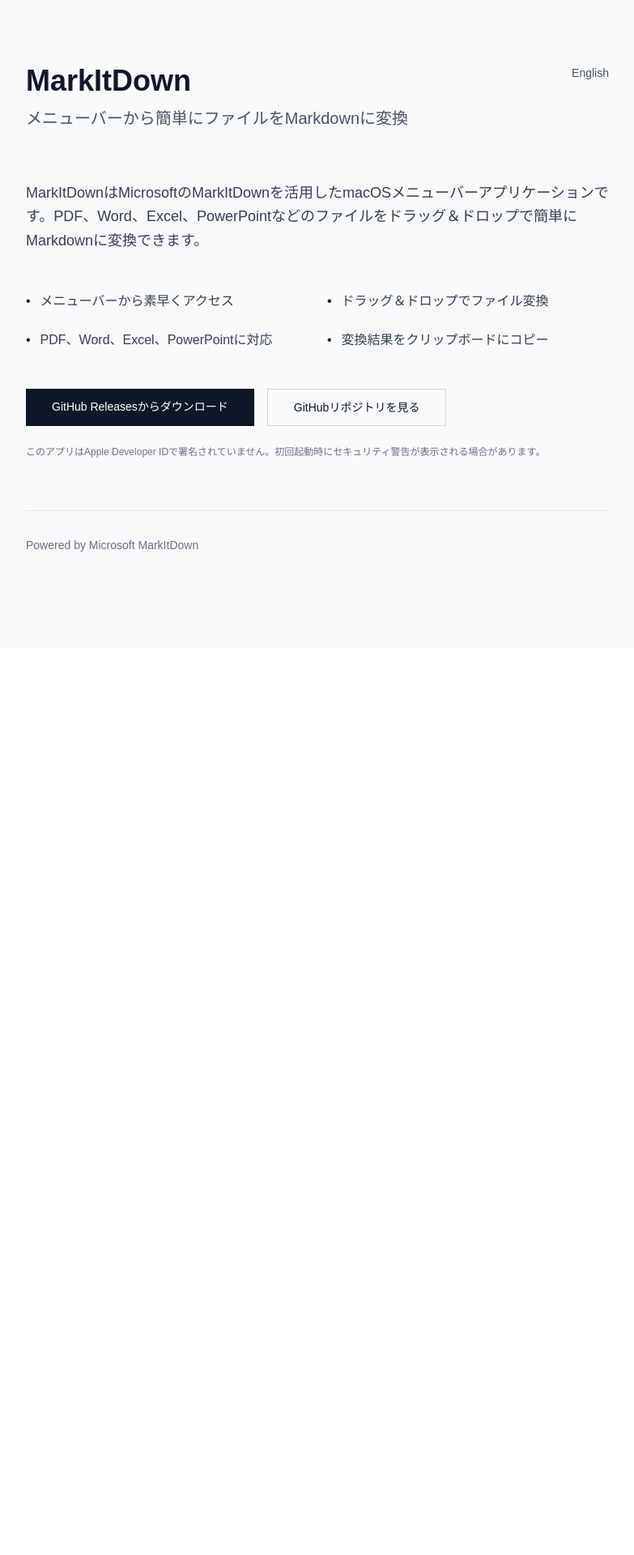
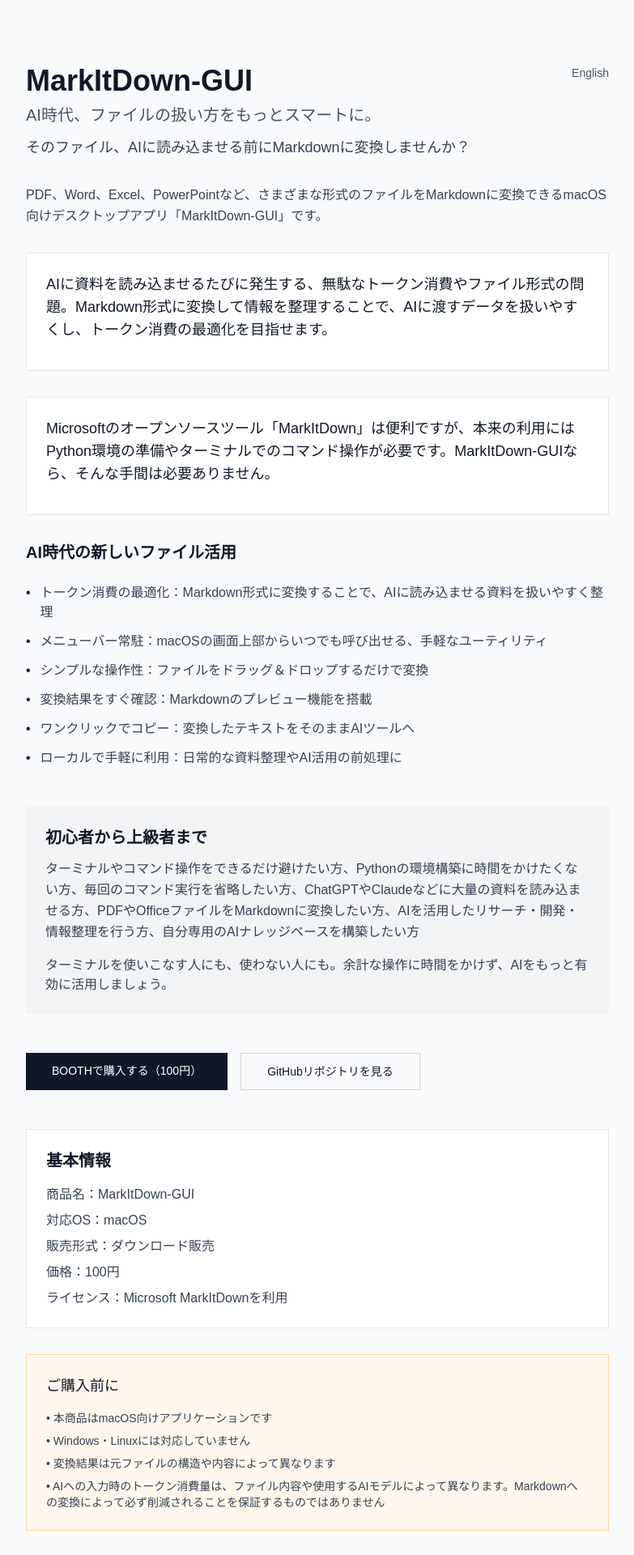
Before and after one commit to rt18formula1/MarkItDown-GUI, a Next.js app in the folder web-nextjs/: page / in a window 1280 px wide. Shown: the top 1920 px of the page at 81% size, without its empty margins (248-1031 px from the left). Before the commit the page ends 800 px from the top, so only its background shows below. Built offline with nearby package versions, Linux system fonts and the light colour scheme.

Commit message:
Add BOOTH sales page
- Update site with full BOOTH sales copy
- Add BOOTH purchase link (100 JPY)
- Add product information and notes
- Update README with BOOTH link
- Transform into sales landing page

```diff
--- a/web-nextjs/app/page.tsx
+++ b/web-nextjs/app/page.tsx
@@ -5,33 +5,73 @@
 const translations = {
   ja: {
     langSwitch: 'English',
-    title: 'MarkItDown',
-    subtitle: 'メニューバーから簡単にファイルをMarkdownに変換',
-    description: 'MarkItDownはMicrosoftのMarkItDownを活用したmacOSメニューバーアプリケーションです。PDF、Word、Excel、PowerPointなどのファイルをドラッグ＆ドロップで簡単にMarkdownに変換できます。',
+    title: 'MarkItDown-GUI',
+    subtitle: 'AI時代、ファイルの扱い方をもっとスマートに。',
+    tagline: 'そのファイル、AIに読み込ませる前にMarkdownに変換しませんか？',
+    description: 'PDF、Word、Excel、PowerPointなど、さまざまな形式のファイルをMarkdownに変換できるmacOS向けデスクトップアプリ「MarkItDown-GUI」です。',
+    problem: 'AIに資料を読み込ませるたびに発生する、無駄なトークン消費やファイル形式の問題。Markdown形式に変換して情報を整理することで、AIに渡すデータを扱いやすくし、トークン消費の最適化を目指せます。',
+    solution: 'Microsoftのオープンソースツール「MarkItDown」は便利ですが、本来の利用にはPython環境の準備やターミナルでのコマンド操作が必要です。MarkItDown-GUIなら、そんな手間は必要ありません。',
     features: [
-      'メニューバーから素早くアクセス',
-      'ドラッグ＆ドロップでファイル変換',
-      'PDF、Word、Excel、PowerPointに対応',
-      '変換結果をクリップボードにコピー'
+      'トークン消費の最適化：Markdown形式に変換することで、AIに読み込ませる資料を扱いやすく整理',
+      'メニューバー常駐：macOSの画面上部からいつでも呼び出せる、手軽なユーティリティ',
+      'シンプルな操作性：ファイルをドラッグ＆ドロップするだけで変換',
+      '変換結果をすぐ確認：Markdownのプレビュー機能を搭載',
+      'ワンクリックでコピー：変換したテキストをそのままAIツールへ',
+      'ローカルで手軽に利用：日常的な資料整理やAI活用の前処理に'
     ],
-    downloadBtn: 'GitHub Releasesからダウンロード',
-    warning: 'このアプリはApple Developer IDで署名されていません。初回起動時にセキュリティ警告が表示される場合があります。',
-    repoBtn: 'GitHubリポジトリを見る'
+    audience: 'ターミナルやコマンド操作をできるだけ避けたい方、Pythonの環境構築に時間をかけたくない方、毎回のコマンド実行を省略したい方、ChatGPTやClaudeなどに大量の資料を読み込ませる方、PDFやOfficeファイルをMarkdownに変換したい方、AIを活用したリサーチ・開発・情報整理を行う方、自分専用のAIナレッジベースを構築したい方',
+    closing: 'ターミナルを使いこなす人にも、使わない人にも。余計な操作に時間をかけず、AIをもっと有効に活用しましょう。',
+    purchaseBtn: 'BOOTHで購入する（100円）',
+    repoBtn: 'GitHubリポジトリを見る',
+    basicInfo: '基本情報',
+    productName: '商品名：MarkItDown-GUI',
+    os: '対応OS：macOS',
+    format: '販売形式：ダウンロード販売',
+    price: '価格：100円',
+    license: 'ライセンス：Microsoft MarkItDownを利用',
+    note: 'ご購入前に',
+    notes: [
+      '本商品はmacOS向けアプリケーションです',
+      'Windows・Linuxには対応していません',
+      '変換結果は元ファイルの構造や内容によって異なります',
+      'AIへの入力時のトークン消費量は、ファイル内容や使用するAIモデルによって異なります。Markdownへの変換によって必ず削減されることを保証するものではありません'
+    ],
+    footer: 'ファイル変換に時間をかける時代は、もう終わりにしよう。ターミナルを開く時間も、コマンドを調べる時間も、もっと有効に使えるはず。メニューバーから、いつでもすぐに。AIをもっと効率的に使うための、小さなユーティリティです。'
   },
   en: {
     langSwitch: '日本語',
-    title: 'MarkItDown',
-    subtitle: 'Convert files to Markdown from your menu bar',
-    description: 'MarkItDown is a macOS menu bar application powered by Microsoft\'s MarkItDown. Easily convert PDF, Word, Excel, PowerPoint, and other files to Markdown with drag and drop.',
+    title: 'MarkItDown-GUI',
+    subtitle: 'Handle files smarter in the AI era.',
+    tagline: 'Convert your files to Markdown before feeding them to AI?',
+    description: 'MarkItDown-GUI is a macOS desktop application that converts various file formats including PDF, Word, Excel, PowerPoint to Markdown.',
+    problem: 'Every time you feed documents to AI, you face unnecessary token consumption and file format issues. By converting to Markdown and organizing information, you can make data more manageable for AI and optimize token consumption.',
+    solution: 'Microsoft\'s open-source tool "MarkItDown" is useful, but normally requires Python environment setup and terminal command operations. With MarkItDown-GUI, you don\'t need that hassle.',
     features: [
-      'Quick access from menu bar',
-      'Drag and drop file conversion',
-      'Supports PDF, Word, Excel, PowerPoint',
-      'Copy conversion result to clipboard'
+      'Optimize token consumption: Convert to Markdown to organize documents for AI',
+      'Menu bar resident: Access anytime from macOS menu bar',
+      'Simple operation: Just drag and drop files to convert',
+      'Preview results: Built-in Markdown preview',
+      'One-click copy: Send converted text directly to AI tools',
+      'Local and easy: For daily document organization and AI preprocessing'
     ],
-    downloadBtn: 'Download from GitHub Releases',
-    warning: 'This app is not signed with an Apple Developer ID. You may see a security warning on first launch.',
-    repoBtn: 'View GitHub Repository'
+    audience: 'Those who want to avoid terminal and command operations, don\'t want to spend time on Python environment setup, want to skip command execution, feed large documents to ChatGPT/Claude, convert PDF/Office files to Markdown, conduct AI-powered research/development/information organization, build personal AI knowledge bases',
+    closing: 'For both terminal experts and beginners. Don\'t waste time on unnecessary operations—use AI more effectively.',
+    purchaseBtn: 'Purchase on BOOTH (100 JPY)',
+    repoBtn: 'View GitHub Repository',
+    basicInfo: 'Basic Information',
+    productName: 'Product: MarkItDown-GUI',
+    os: 'OS: macOS',
+    format: 'Format: Digital download',
+    price: 'Price: 100 JPY',
+    license: 'License: Uses Microsoft MarkItDown',
+    note: 'Before Purchase',
+    notes: [
+      'This product is a macOS application',
+      'Not compatible with Windows/Linux',
+      'Conversion results vary by file structure and content',
+      'AI token consumption depends on file content and AI model used. Markdown conversion does not guarantee reduction'
+    ],
+    footer: 'End the era of wasting time on file conversion. Use your terminal and command research time more effectively. Access anytime from the menu bar. A small utility for more efficient AI usage.'
   }
 };
 
@@ -44,10 +84,11 @@
   return (
     <div className="min-h-screen bg-gray-50">
       <div className="max-w-3xl mx-auto px-6 py-20">
-        <header className="flex justify-between items-start mb-16">
+        <header className="flex justify-between items-start mb-8">
           <div>
-            <h1 className="text-4xl font-semibold text-gray-900 mb-3">{t.title}</h1>
-            <p className="text-xl text-gray-600">{t.subtitle}</p>
+            <h1 className="text-4xl font-semibold text-gray-900 mb-2">{t.title}</h1>
+            <p className="text-xl text-gray-600 mb-3">{t.subtitle}</p>
+            <p className="text-lg text-gray-700">{t.tagline}</p>
           </div>
           <button
             onClick={handleLanguageSwitch}
@@ -57,26 +98,41 @@
           </button>
         </header>
 
-        <section className="mb-16">
-          <p className="text-lg text-gray-700 leading-relaxed mb-12">{t.description}</p>
+        <section className="mb-12">
+          <p className="text-base text-gray-700 leading-relaxed mb-8">{t.description}</p>
 
-          <div className="grid md:grid-cols-2 gap-6 mb-12">
+          <div className="bg-white p-6 border border-gray-200 mb-8">
+            <h3 className="text-lg font-medium text-gray-900 mb-3">{t.problem}</h3>
+          </div>
+
+          <div className="bg-white p-6 border border-gray-200 mb-8">
+            <h3 className="text-lg font-medium text-gray-900 mb-3">{t.solution}</h3>
+          </div>
+
+          <h2 className="text-xl font-semibold text-gray-900 mb-6">AI時代の新しいファイル活用</h2>
+          <ul className="space-y-3 mb-12">
             {t.features.map((feature, index) => (
-              <div key={index} className="flex items-start">
+              <li key={index} className="flex items-start">
                 <span className="text-gray-900 mr-3">•</span>
                 <span className="text-gray-700">{feature}</span>
-              </div>
+              </li>
             ))}
+          </ul>
+
+          <div className="bg-gray-100 p-6 mb-12">
+            <h2 className="text-xl font-semibold text-gray-900 mb-3">初心者から上級者まで</h2>
+            <p className="text-gray-700 leading-relaxed mb-4">{t.audience}</p>
+            <p className="text-gray-700">{t.closing}</p>
           </div>
 
-          <div className="flex flex-col sm:flex-row gap-4">
+          <div className="flex flex-col sm:flex-row gap-4 mb-12">
             <a
-              href="https://github.com/rt18formula1/MarkItDown-GUI/releases"
+              href="https://meteor-cs.booth.pm/items/9057523"
               target="_blank"
               rel="noopener noreferrer"
               className="inline-block px-8 py-3 bg-gray-900 text-white text-sm font-medium hover:bg-gray-800 transition-colors text-center"
             >
-              {t.downloadBtn}
+              {t.purchaseBtn}
             </a>
             <a
               href="https://github.com/rt18formula1/MarkItDown-GUI"
@@ -88,11 +144,29 @@
             </a>
           </div>
 
-          <p className="text-xs text-gray-500 mt-6">{t.warning}</p>
+          <div className="bg-white p-6 border border-gray-200 mb-8">
+            <h2 className="text-xl font-semibold text-gray-900 mb-4">{t.basicInfo}</h2>
+            <ul className="space-y-2 text-gray-700">
+              <li>{t.productName}</li>
+              <li>{t.os}</li>
+              <li>{t.format}</li>
+              <li>{t.price}</li>
+              <li>{t.license}</li>
+            </ul>
+          </div>
+
+          <div className="bg-orange-50 p-6 border border-orange-200">
+            <h2 className="text-lg font-medium text-gray-900 mb-4">{t.note}</h2>
+            <ul className="space-y-2 text-sm text-gray-700">
+              {t.notes.map((note, index) => (
+                <li key={index}>• {note}</li>
+              ))}
+            </ul>
+          </div>
         </section>
 
         <footer className="text-sm text-gray-500 pt-8 border-t border-gray-200">
-          <p>Powered by Microsoft MarkItDown</p>
+          <p>{t.footer}</p>
         </footer>
       </div>
     </div>
```
Also changed, not shown: 1 other file (tests, documents, lock files or other folders).
